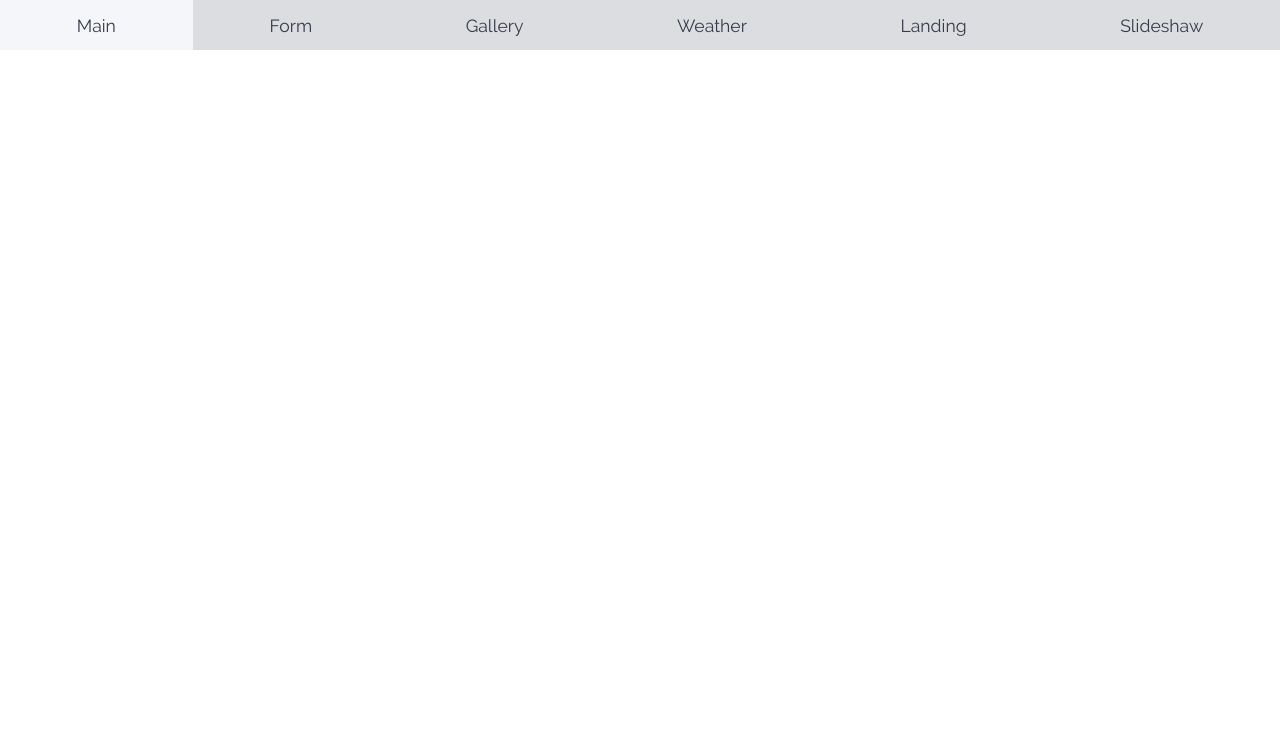
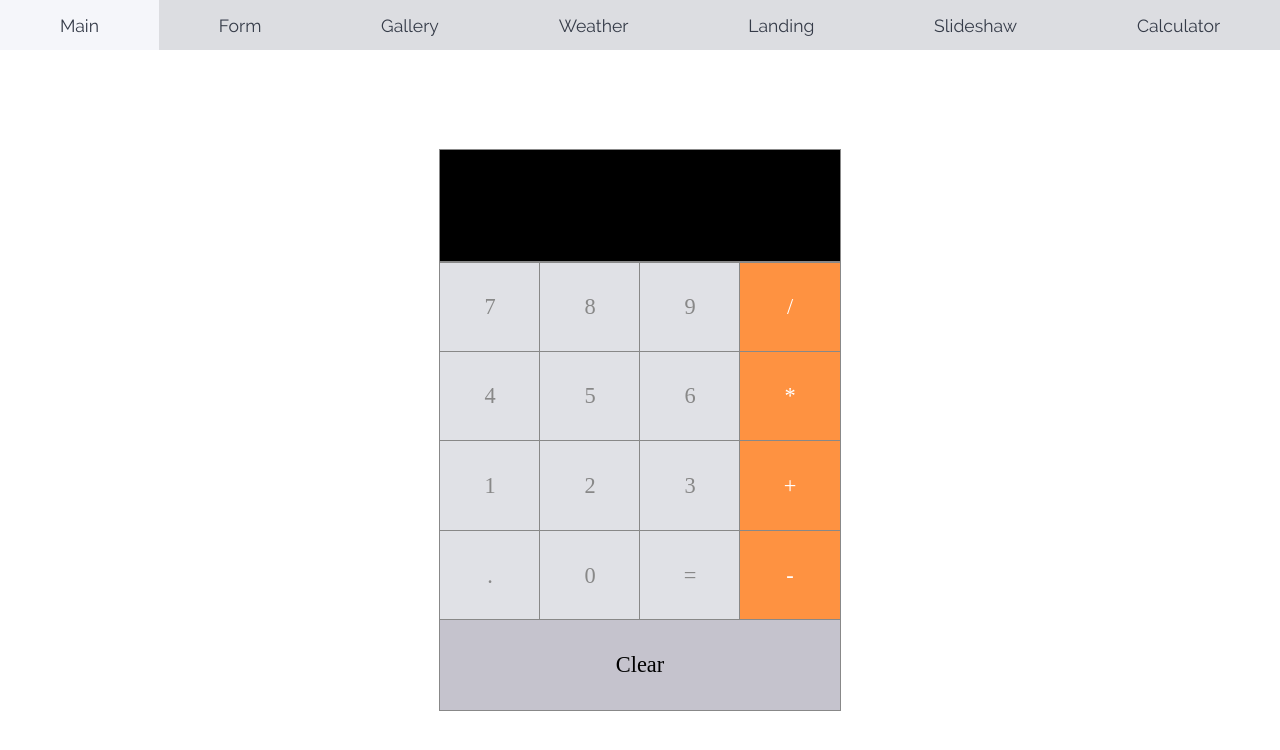
Before and after one commit to Hlupi/flexing, a React (Create React App) app: page /calculate in a window 1280 px wide. Shown: the top 750 px of the page. Built offline with nearby package versions, Linux system fonts and the light colour scheme; no server answers.

Commit message:
add calculator mvp

```diff
--- a/package.json
+++ b/package.json
@@ -3,6 +3,7 @@
   "version": "0.1.0",
   "private": true,
   "dependencies": {
+    "mathjs": "^5.4.0",
     "react": "^16.6.3",
     "react-dom": "^16.6.3",
     "react-fontawesome": "^1.6.1",
--- a/src/App.js
+++ b/src/App.js
@@ -14,6 +14,7 @@ import Gallery from "./components/gallery";
 import Weather from "./components/weather";
 import LandingPage from "./components/landing-page";
 import Slideshow from "./components/slideshow";
+import Calculator from "./components/calculator";
 
 const GlobalStyle = createGlobalStyle`
 @font-face {
@@ -73,6 +74,7 @@ class App extends Component {
           <Route exact path="/weather" component={Weather} />
           <Route exact path="/landing" component={LandingPage} />
           <Route exact path="/sliding" component={Slideshow} />
+          <Route exact path="/calculate" component={Calculator} />
         </>
       </Router>
     );
--- /dev/null
+++ b/src/components/calc-button.js
@@ -0,0 +1,43 @@
+import React from "react";
+import styled from "styled-components";
+
+const Wrapper = styled.div`
+  height: 4em;
+  display: flex;
+  justify-content: center;
+  align-items: center;
+  font-size: 1.4em;
+  background-color: ${props => (props.operator ? "#e0e1e6" : "#fe9241")};
+  color: ${props => (props.operator ? "#888" : "#fff")};
+  flex: 1;
+  outline: 1px solid #888;
+`;
+
+const Clear = styled.div`
+  height: 4em;
+  display: flex;
+  justify-content: center;
+  align-items: center;
+  font-size: 1.4em;
+  background-color: #c5c3cd;
+  color: #000;
+  flex: 1;
+  outline: 1px solid #888;
+`;
+
+const isOperator = val => {
+  return !isNaN(val) || val === "." || val === "=";
+};
+
+export const Button = props => (
+  <Wrapper
+    operator={isOperator(props.children)}
+    onClick={() => props.handleClick(props.children)}
+  >
+    {props.children}
+  </Wrapper>
+);
+
+export const ClearButton = props => (
+  <Clear onClick={props.handleClear}>{props.children}</Clear>
+);
--- /dev/null
+++ b/src/components/calc-input.js
@@ -0,0 +1,18 @@
+import React from "react";
+import styled from "styled-components";
+
+const InputField = styled.div`
+  height: 4em;
+  display: flex;
+  justify-content: flex-end;
+  align-items: center;
+  font-size: 1.4em;
+  background-color: #000;
+  color: #fff;
+  padding: 2.5em;
+  outline: 1px solid #888;
+`;
+
+const Input = props => <InputField>{props.input}</InputField>;
+
+export default Input;
--- /dev/null
+++ b/src/components/calculator.js
@@ -0,0 +1,84 @@
+import React, { Component } from "react";
+import styled from "styled-components";
+import * as math from "mathjs";
+
+import Input from "./calc-input";
+import { Button, ClearButton } from "./calc-button";
+
+const Container = styled.div`
+  display: flex;
+  justify-content: center;
+  align-items: center;
+  height: 100vh;
+  width: 100%;
+`;
+
+const Wrapper = styled.div`
+  width: 400px;
+  height: 600px;
+`;
+
+const Row = styled.div`
+  display: flex;
+  width: 100%;
+`;
+
+class Calculator extends Component {
+  state = {
+    input: ""
+  };
+
+  addToInput = val => {
+    this.setState({
+      input: this.state.input + val
+    });
+  };
+
+  handleEqual = () => {
+    this.setState({
+      input: math.eval(this.state.input)
+    });
+  };
+
+  render() {
+    return (
+      <Container>
+        <Wrapper>
+          <Input input={this.state.input} />
+
+          <Row>
+            <Button handleClick={this.addToInput}>7</Button>
+            <Button handleClick={this.addToInput}>8</Button>
+            <Button handleClick={this.addToInput}>9</Button>
+            <Button handleClick={this.addToInput}>/</Button>
+          </Row>
+          <Row>
+            <Button handleClick={this.addToInput}>4</Button>
+            <Button handleClick={this.addToInput}>5</Button>
+            <Button handleClick={this.addToInput}>6</Button>
+            <Button handleClick={this.addToInput}>*</Button>
+          </Row>
+          <Row>
+            <Button handleClick={this.addToInput}>1</Button>
+            <Button handleClick={this.addToInput}>2</Button>
+            <Button handleClick={this.addToInput}>3</Button>
+            <Button handleClick={this.addToInput}>+</Button>
+          </Row>
+          <Row>
+            <Button handleClick={this.addToInput}>.</Button>
+            <Button handleClick={this.addToInput}>0</Button>
+            <Button handleClick={this.handleEqual}>=</Button>
+            <Button handleClick={this.addToInput}>-</Button>
+          </Row>
+          <Row>
+            <ClearButton handleClear={() => this.setState({ input: "" })}>
+              Clear
+            </ClearButton>
+          </Row>
+        </Wrapper>
+      </Container>
+    );
+  }
+}
+
+export default Calculator;
--- a/src/components/navbar.js
+++ b/src/components/navbar.js
@@ -75,6 +75,9 @@ const Navbar = props => {
         <li onClick={() => history.push("/sliding")}>
           <Button>Slideshaw</Button>
         </li>
+        <li onClick={() => history.push("/calculate")}>
+          <Button>Calculator</Button>
+        </li>
       </ul>
     </NavContainer>
   );
--- a/src/components/slideshow.js
+++ b/src/components/slideshow.js
@@ -2,8 +2,8 @@ import React, { Component } from "react";
 import styled from "styled-components";
 
 import Slide from "./slide";
-import LeftArrow from "./arrow-left";
-import RightArrow from "./arrow-rigth";
+import LeftArrow from "./slideshow-arrow-left";
+import RightArrow from "./slideshow-arrow-rigth";
 
 const Slider = styled.div`
   margin: 100px auto;
```
Also changed, not shown: src/components/slideshow-arrow-left.js (renamed from src/components/arrow-left.js), src/components/slideshow-arrow-rigth.js (renamed from src/components/arrow-rigth.js), 1 other file (tests, documents, lock files or other folders).
